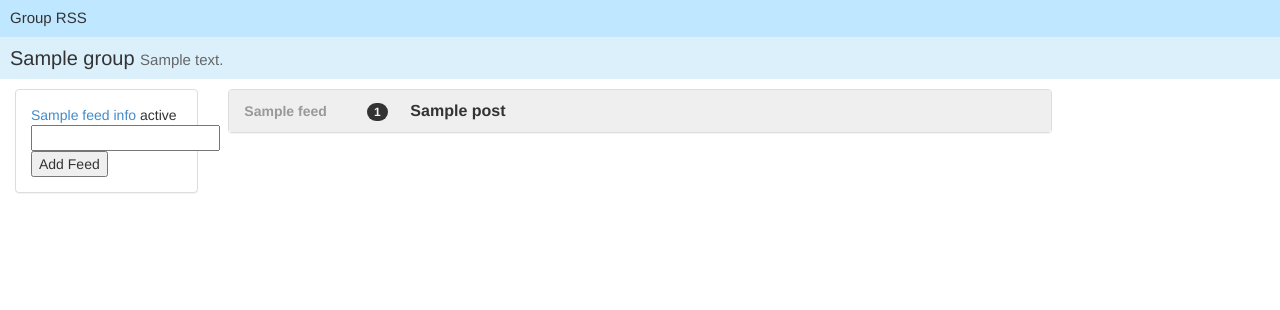
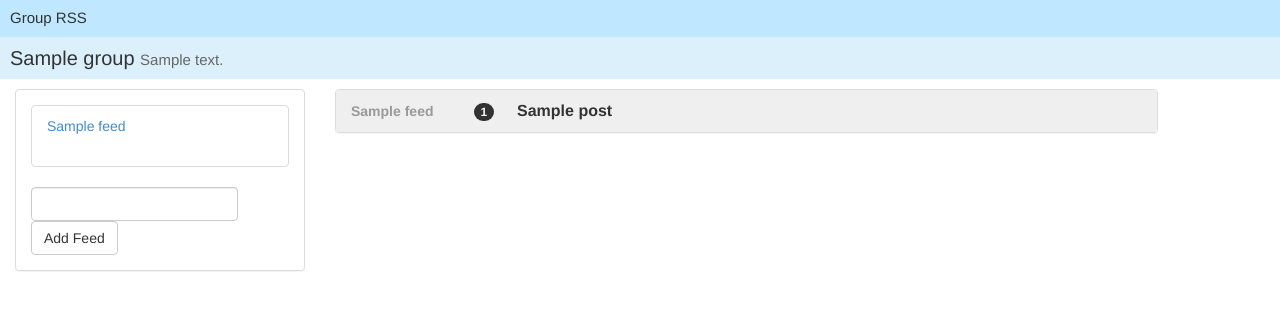
Before and after one commit to alexdmiller/GroupRSS, a Python web app: template src/templates/group.html in a window 1280 px wide. Shown: the top 310 px of the page. Run offline with Jinja, Linux system fonts and the light colour scheme; the template is opened without the code that fills it: most values are stand-ins (such as "Sample title", 1, 10 or a date in 2020); some libraries are stand-ins or nearby versions.

Commit message:
status display and forms

```diff
--- a/src/feeds.py
+++ b/src/feeds.py
@@ -42,5 +42,5 @@ class FeedsHandler(webapp2.RequestHandler):
 
 app = webapp2.WSGIApplication([
     Route(r'/feeds/<feed_key_name>', handler=FeedsHandler, handler_method='get_feed_info',
-        methods=['GET'])
+      methods=['GET'])
 ], debug=True)
--- a/src/models.py
+++ b/src/models.py
@@ -28,6 +28,12 @@ class Feed(db.Model):
 
   def get_status_level(self):
     return self.last_attempted_check_status_level
+
+  def get_status_badge_class(self):
+    if self.get_status_level() == Feed.OK:
+      return 'label-success'
+    else:
+      return 'label-danger'
 
   def set_status(self, level, message):
     self.last_attempted_check = datetime.now()
--- a/src/reader.py
+++ b/src/reader.py
@@ -48,7 +48,7 @@ class Reader:
     status_level = None
     if hasattr(parsed_feed, 'status'):
       status = parsed_feed.status
-      if status is 200 or status is 304:
+      if status == 200 or status == 304:
         status_level = Feed.OK
       else:
         status_level = Feed.FATAL_ERROR
--- a/src/static/style/main.css
+++ b/src/static/style/main.css
@@ -29,6 +29,11 @@ h1 {
 
 .group-header {
   margin-bottom: 10px;
+}
+
+.debug {
+  font-size: 10px;
+  font-color: #CCC;
 }
 
 /* Sidebar */
--- a/src/templates/group.html
+++ b/src/templates/group.html
@@ -5,21 +5,21 @@
   </div>
 
   <div class="row">
-    <div class="sidebar col-md-2">
+    <div class="sidebar col-md-3">
       <div class="feed-info panel panel-default">
         <div class="panel-body">
-          <div class="feed-list">
+          <ul class="list-group feed-list">
             {% for group_feed in group.group_feeds %}
-            <div>
-              <a href="{{group_feed.feed.site_url}}">{{group_feed.feed.displayable_name()}}</a>
-              <a href="/feed/{{group_feed.feed.key()}}">info</a> {{group_feed.feed.get_status_level()}}
-            </div>
+            <li class="list-group-item">
+              <a href="/feeds/{{group_feed.feed.key()}}">{{group_feed.feed.displayable_name()}}</a> <br>
+              <span class="label {{group_feed.feed.get_status_badge_class()}}">{{group_feed.feed.get_status_level()}}</span>
+            </li>
             {% endfor %}
-          </div>
-          <div class="add-feed">
+          </ul>
+          <div class="add-feed form-inline">
             <form action="/groups/{{group_key_name}}/add_feed" method="post">
-              <div><input type="text" name="url"></div>
-              <div><input type="submit" value="Add Feed"></div>
+              <input class="comment-content form-control" type="text" name="url">
+              <input class="comment-submit btn btn-default" type="submit" value="Add Feed">
             </form>
           </div>
         </div>
@@ -56,8 +56,8 @@
               Loading.
             </div>
             <div class="comment-form">
-              <div><textarea class="comment-content form-control"></textarea></div>
-              <div><button class="comment-submit btn btn-default" value="Post Comment">Post</div>
+              <textarea class="comment-content form-control"></textarea>
+              <button class="comment-submit btn btn-default" value="Post Comment">Post</button>
             </div>
           </div>
         </div>
```
Also changed, not shown: src/templates/feed-info.html (+19 -3 lines).
